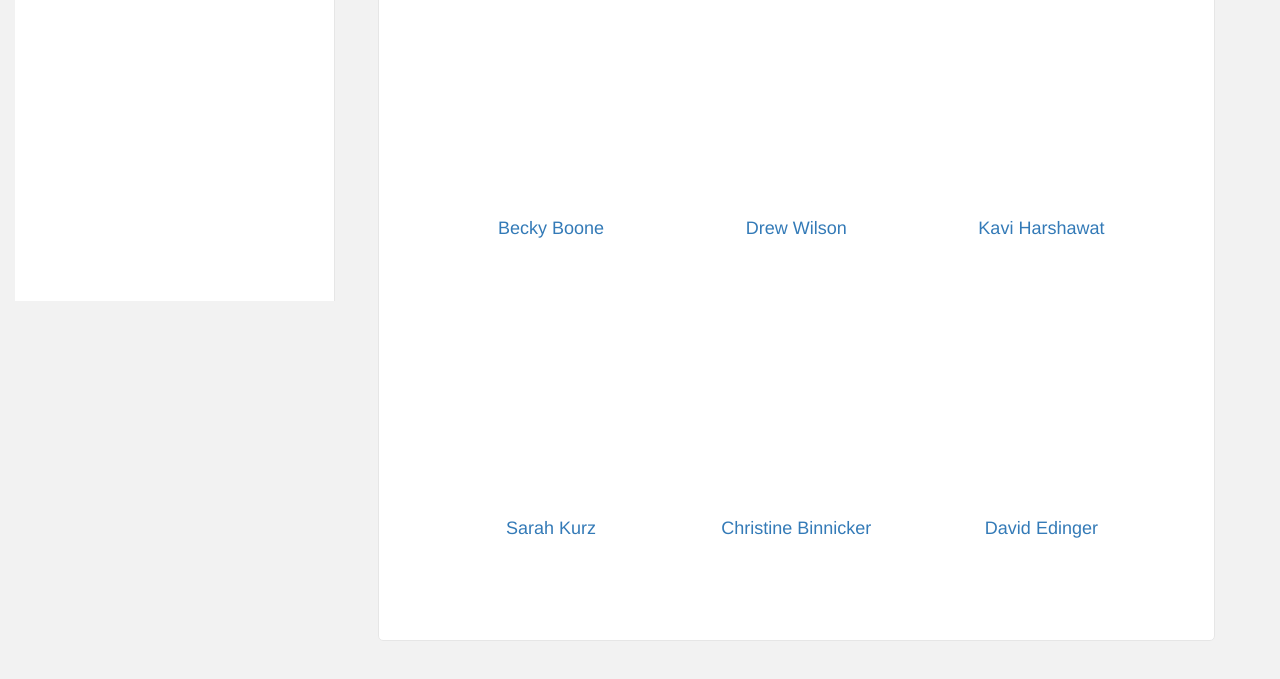
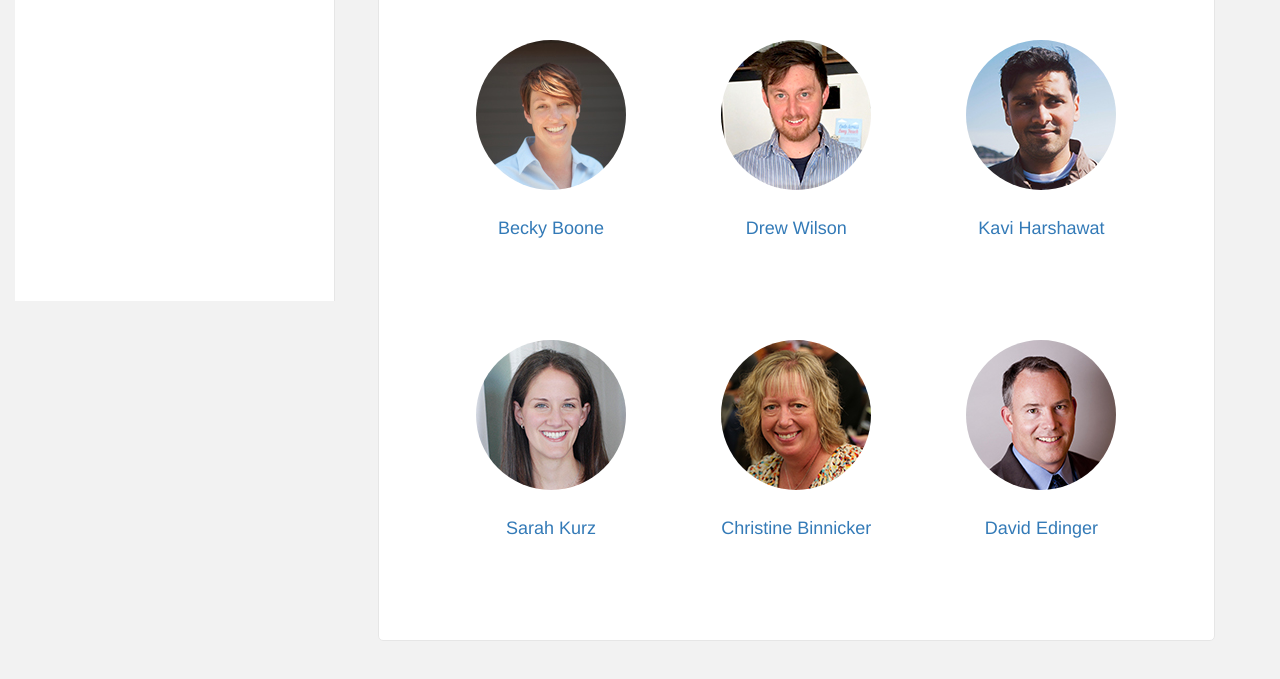
Before and after one commit to codeforamerica/denver-eyr, a plain HTML site: page index.html in a window 1280 px wide. Shown: the part 499-1178 px from the top of the page. Drawn offline with nearby package versions, Linux system fonts and the light colour scheme; the site is published under a folder, as on GitHub Pages, so addresses that start at the root find nothing; a script that the page names is missing.

Commit message:
fixes img urls

```diff
--- a/assets/css/main.css
+++ b/assets/css/main.css
@@ -166,9 +166,9 @@ body {
   transition:  500ms;
 }
 
-.becky { background: url(/assets/img/becky.jpg) no-repeat; }
-.drew { background: url(/assets/img/drew.jpg) no-repeat; }
-.kavi { background: url(/assets/img/kavi.jpg) no-repeat; }
-.sarah { background: url(/assets/img/sarah.jpg) no-repeat; }
-.chris { background: url(/assets/img/chris.jpg) no-repeat; }
-.dave { background: url(/assets/img/dave.jpg) no-repeat; }
+.becky { background: url(../images/becky.jpg) no-repeat; }
+.drew { background: url(../images/drew.jpg) no-repeat; }
+.kavi { background: url(../images/kavi.jpg) no-repeat; }
+.sarah { background: url(../images/sarah.jpg) no-repeat; }
+.chris { background: url(../images/chris.jpg) no-repeat; }
+.dave { background: url(../images/dave.jpg) no-repeat; }
```
Also changed, not shown: assets/images/becky.jpg (added), assets/images/chris.jpg (added), assets/images/dave.jpg (added), assets/images/drew.jpg (added), assets/images/kavi.jpg (added), assets/images/sarah.jpg (added).
